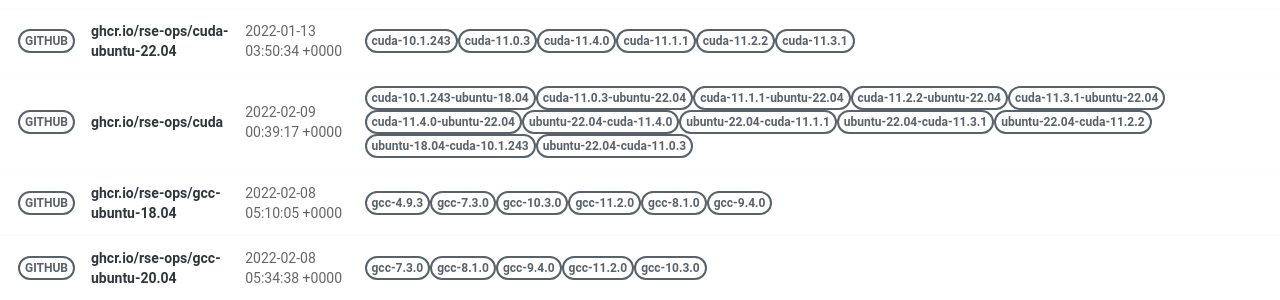
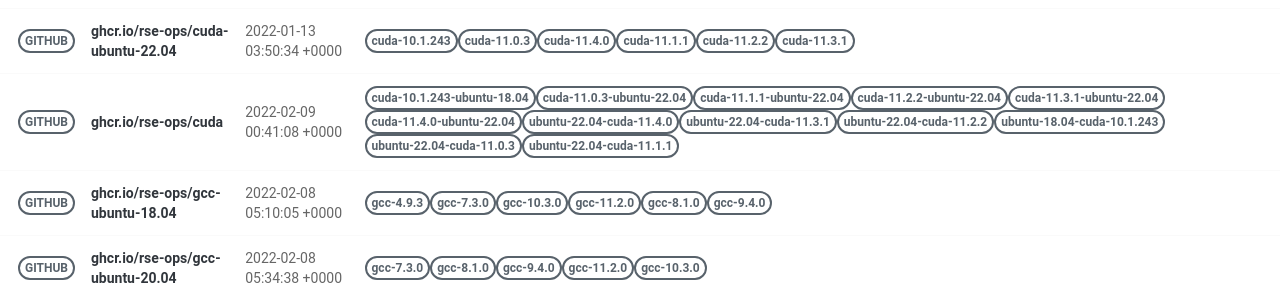
Before and after one commit to rse-ops/docker-images, a Jekyll site: the page built from pages/index.md, in a window 1280 px wide. Shown: the part 421-721 px from the top of the page. Built offline with Jekyll 4.4.1, drawn with Linux system fonts in a browser that asks for light colours; nearby versions of some CDN libraries.

Commit message:
Automated push to update library 2022-02-09

```diff
--- a/_library/ghcr.io-rse-ops-cuda.md
+++ b/_library/ghcr.io-rse-ops-cuda.md
@@ -1,7 +1,7 @@
 ---
 layout: container
 name: ghcr.io/rse-ops/cuda
-updated_at: 2022-02-09 00:39:17.696882
+updated_at: 2022-02-09 00:41:08.314794
 
 
 container_url: https://github.com/orgs/rse-ops/packages/container/package/cuda
```
Also changed, not shown: other parts of _library/ghcr.io-rse-ops-cuda.md (+3 -3 lines).
